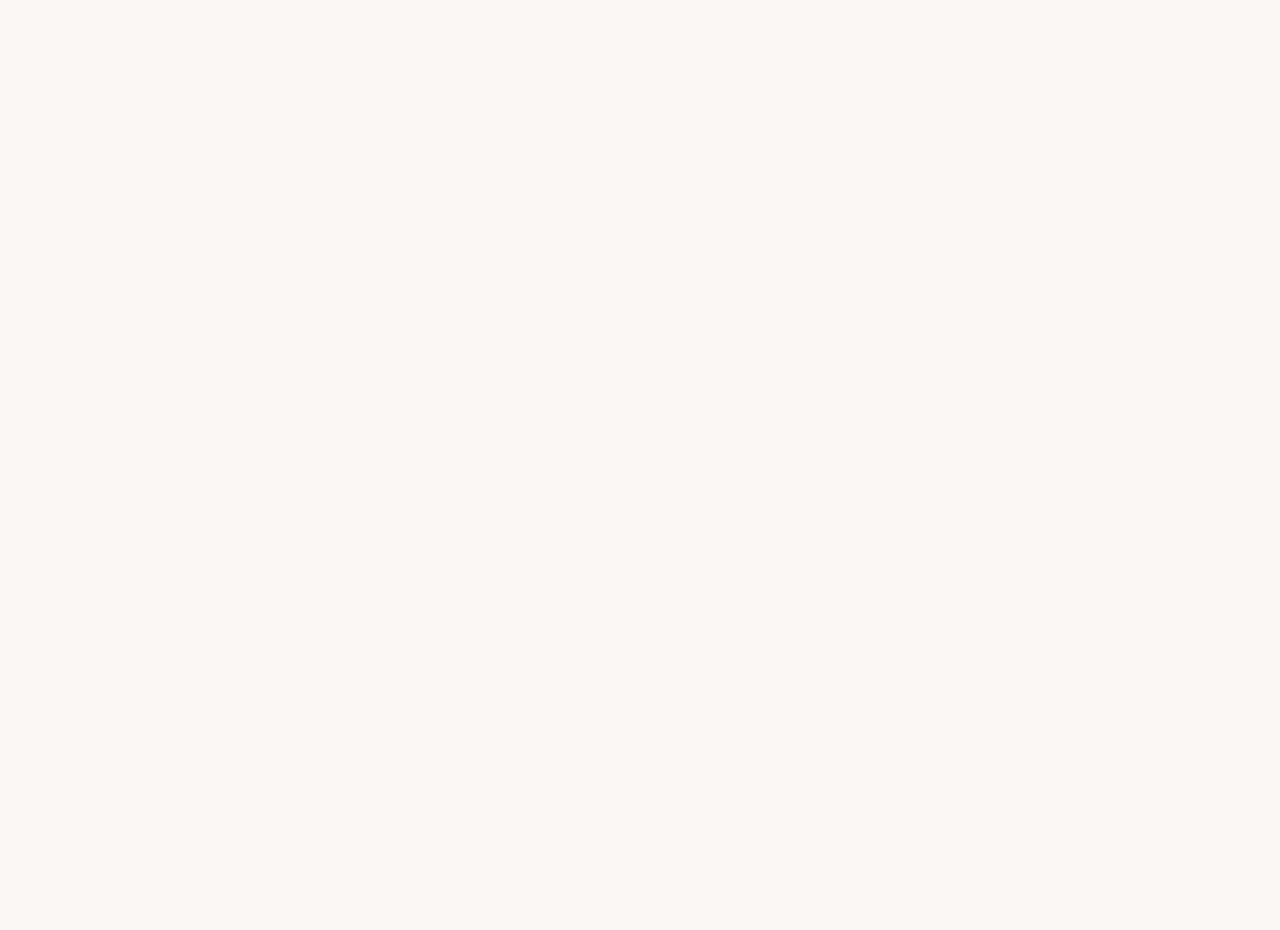
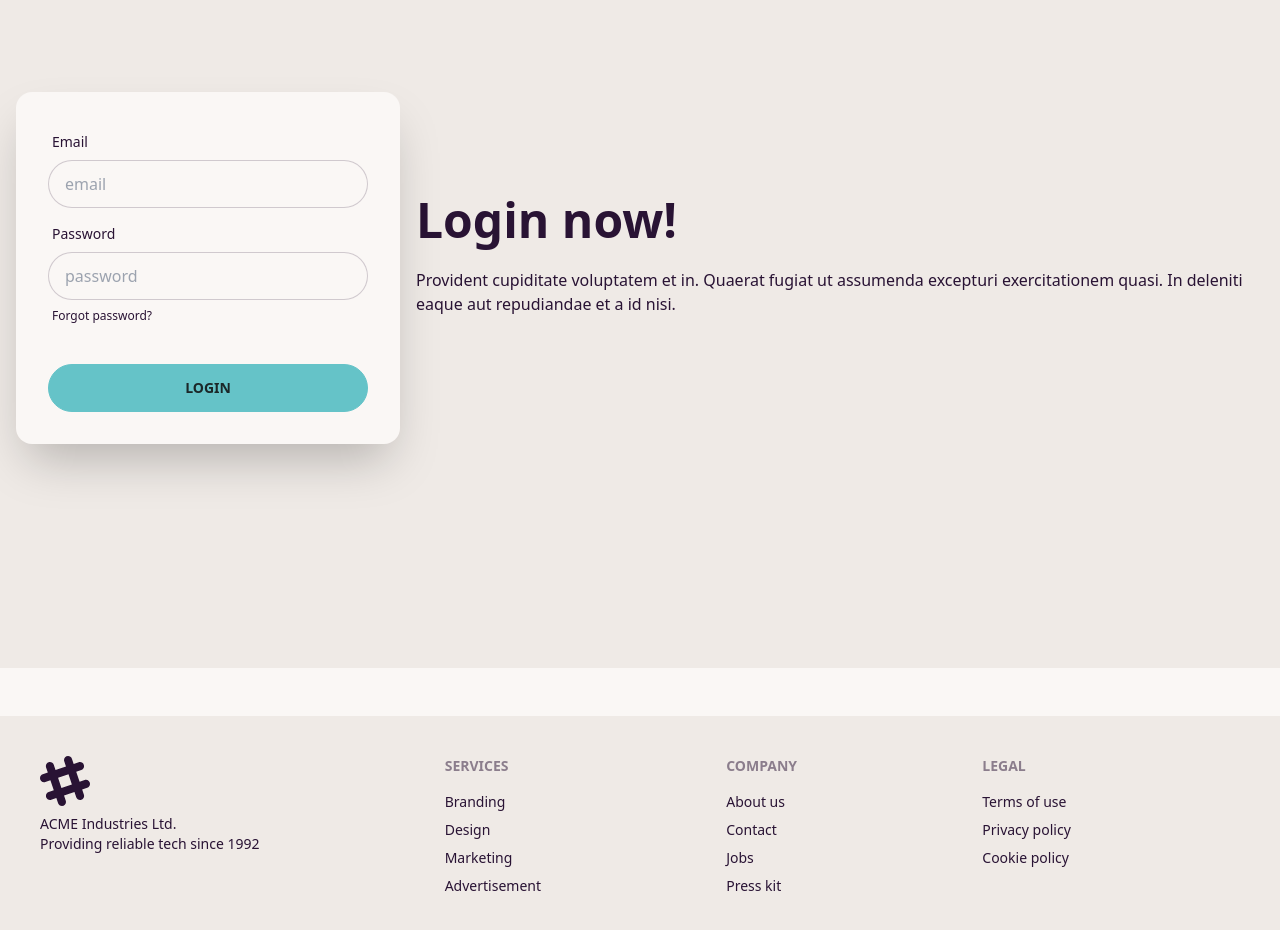
Before and after one commit to AfnanFerdousi/book-catalog-client, a React (Vite) app: page /signin in a window 1280 px wide. Before the commit this address had no page. Shown: the part 200-1130 px from the top of the page. Before the commit the page ends 800 px from the top, so only its background shows below. Built offline with nearby package versions, Linux system fonts and the light colour scheme.

Commit message:
sign up done

```diff
--- a/src/components/Banner.tsx
+++ b/src/components/Banner.tsx
@@ -1,9 +1,10 @@
 import React from 'react';
+import { Link } from 'react-router-dom';
 
 const Banner = () => {
     return (
         <div
-            className="hero min-h-screen min-w-[98.5vw]"
+            className="hero min-h-[80vh] min-w-[98.5vw]"
             style={{
                 backgroundImage:
                     "url(https://wordsrated.com/wp-content/uploads/2022/02/Number-of-Books-Published-Per-Year.jpg)",
@@ -13,13 +14,13 @@ const Banner = () => {
             <div className="hero-content ">
 
                 <div className='text-center'>
-                    <h1 className="text-5xl font-bold">Box Office News!</h1>
-                    <p className="py-6">
+                    <h1 className="text-5xl font-bold text-white">Start Your Amazing Reading Experience</h1>
+                    <p className="py-6 text-[#eee4e4]">
                         Provident cupiditate voluptatem et in. Quaerat fugiat ut
                         assumenda excepturi exercitationem quasi. In deleniti
                         eaque aut repudiandae et a id nisi.
                     </p>
-                    <button className="btn btn-primary">Get Started</button>
+                    <Link to="/books" className="btn btn-primary">Explore</Link>
                 </div>
             </div>
         </div>
--- /dev/null
+++ b/src/layouts/Footer.tsx
@@ -0,0 +1,48 @@
+import React from 'react';
+
+const Footer = () => {
+    return (
+        <footer className="footer p-10 bg-base-200 text-base-content mt-12">
+            <div>
+                <svg
+                    width="50"
+                    height="50"
+                    viewBox="0 0 24 24"
+                    xmlns="http://www.w3.org/2000/svg"
+                    fillRule="evenodd"
+                    clipRule="evenodd"
+                    className="fill-current"
+                >
+                    <path d="M22.672 15.226l-2.432.811.841 2.515c.33 1.019-.209 2.127-1.23 2.456-1.15.325-2.148-.321-2.463-1.226l-.84-2.518-5.013 1.677.84 2.517c.391 1.203-.434 2.542-1.831 2.542-.88 0-1.601-.564-1.86-1.314l-.842-2.516-2.431.809c-1.135.328-2.145-.317-2.463-1.229-.329-1.018.211-2.127 1.231-2.456l2.432-.809-1.621-4.823-2.432.808c-1.355.384-2.558-.59-2.558-1.839 0-.817.509-1.582 1.327-1.846l2.433-.809-.842-2.515c-.33-1.02.211-2.129 1.232-2.458 1.02-.329 2.13.209 2.461 1.229l.842 2.515 5.011-1.677-.839-2.517c-.403-1.238.484-2.553 1.843-2.553.819 0 1.585.509 1.85 1.326l.841 2.517 2.431-.81c1.02-.33 2.131.211 2.461 1.229.332 1.018-.21 2.126-1.23 2.456l-2.433.809 1.622 4.823 2.433-.809c1.242-.401 2.557.484 2.557 1.838 0 .819-.51 1.583-1.328 1.847m-8.992-6.428l-5.01 1.675 1.619 4.828 5.011-1.674-1.62-4.829z"></path>
+                </svg>
+                <p>
+                    ACME Industries Ltd.
+                    <br />
+                    Providing reliable tech since 1992
+                </p>
+            </div>
+            <div>
+                <span className="footer-title">Services</span>
+                <a className="link link-hover">Branding</a>
+                <a className="link link-hover">Design</a>
+                <a className="link link-hover">Marketing</a>
+                <a className="link link-hover">Advertisement</a>
+            </div>
+            <div>
+                <span className="footer-title">Company</span>
+                <a className="link link-hover">About us</a>
+                <a className="link link-hover">Contact</a>
+                <a className="link link-hover">Jobs</a>
+                <a className="link link-hover">Press kit</a>
+            </div>
+            <div>
+                <span className="footer-title">Legal</span>
+                <a className="link link-hover">Terms of use</a>
+                <a className="link link-hover">Privacy policy</a>
+                <a className="link link-hover">Cookie policy</a>
+            </div>
+        </footer>
+    );
+};
+
+export default Footer;
--- a/src/layouts/MainLayout.tsx
+++ b/src/layouts/MainLayout.tsx
@@ -1,3 +1,4 @@
+import Footer from './Footer';
 import Navbar from './Navbar';
 import { Outlet } from 'react-router-dom';
 
@@ -8,6 +9,7 @@ const MainLayout = () => {
             <div className="mx-auto">
                 <Outlet />
             </div>
+            <Footer/>
         </>
     );
 };
--- /dev/null
+++ b/src/pages/SignIn.tsx
@@ -0,0 +1,55 @@
+import React from 'react';
+
+const SignIn = () => {
+    return (
+        <div className="hero min-h-screen bg-base-200">
+            <div className="hero-content flex-col lg:flex-row-reverse">
+                <div className="text-center lg:text-left">
+                    <h1 className="text-5xl font-bold">Login now!</h1>
+                    <p className="py-6">
+                        Provident cupiditate voluptatem et in. Quaerat fugiat ut
+                        assumenda excepturi exercitationem quasi. In deleniti
+                        eaque aut repudiandae et a id nisi.
+                    </p>
+                </div>
+                <div className="card flex-shrink-0 w-full max-w-sm shadow-2xl bg-base-100">
+                    <div className="card-body">
+                        <div className="form-control">
+                            <label className="label">
+                                <span className="label-text">Email</span>
+                            </label>
+                            <input
+                                type="text"
+                                placeholder="email"
+                                className="input input-bordered"
+                            />
+                        </div>
+                        <div className="form-control">
+                            <label className="label">
+                                <span className="label-text">Password</span>
+                            </label>
+                            <input
+                                type="text"
+                                placeholder="password"
+                                className="input input-bordered"
+                            />
+                            <label className="label">
+                                <a
+                                    href="#"
+                                    className="label-text-alt link link-hover"
+                                >
+                                    Forgot password?
+                                </a>
+                            </label>
+                        </div>
+                        <div className="form-control mt-6">
+                            <button className="btn btn-primary">Login</button>
+                        </div>
+                    </div>
+                </div>
+            </div>
+        </div>
+    );
+};
+
+export default SignIn;
--- /dev/null
+++ b/src/pages/SignUp.tsx
@@ -0,0 +1,86 @@
+/* eslint-disable @typescript-eslint/no-misused-promises */
+/* eslint-disable @typescript-eslint/no-unsafe-member-access */
+/* eslint-disable @typescript-eslint/no-unsafe-call */
+import React from "react";
+import { useForm } from "react-hook-form";
+import { IUser } from "../types/globalTypes";
+import { useCreateUserMutation } from "../redux/features/auth/authApi";
+import { toast } from "react-toastify";
+import Loader from "../components/shared/Loader";
+import { useNavigate } from "react-router-dom";
+
+const SignUp = () => {
+    const { register, handleSubmit } = useForm<IUser>();
+    const createUserMutation = useCreateUserMutation();
+    const [createUser, { isLoading }] = createUserMutation;
+    const navigate = useNavigate()
+    if (isLoading) {
+        return <Loader />;
+    }
+
+    const handleSubmitData = async (data: IUser) => {
+       try {
+           await createUser(data);
+           toast.success("User Created!");
+           navigate("/");
+       } catch (error) {
+           toast.error("Something went wrong!");
+       }
+    };
+    return (
+        <div className="hero min-h-[80vh]">
+            <div className="hero-content flex">
+                <div className="text-center lg:text-left">
+                    <h1 className="text-5xl font-bold">Sign Up</h1>
+                    <p className="py-6 w-[80%]">
+                        Provident cupiditate voluptatem et in. Quaerat fugiat ut
+                        assumenda excepturi exercitationem quasi. In deleniti
+                        eaque aut repudiandae et a id nisi.
+                    </p>
+                </div>
+                <div className="card w-full shadow-2xl bg-base-100">
+                    <div className="card-body">
+                        <form onSubmit={handleSubmit(handleSubmitData)}>
+                            <div className="form-control">
+                                <label className="label">
+                                    <span className="label-text">Email</span>
+                                </label>
+                                <input
+                                    type="text"
+                                    placeholder="email"
+                                    className="input input-bordered"
+                                    {...register("email", {
+                                        required: true,
+                                    })}
+                                />
+                            </div>
+                            <div className="form-control">
+                                <label className="label">
+                                    <span className="label-text">Password</span>
+                                </label>
+                                <input
+                                    type="text"
+                                    placeholder="password"
+                                    {...register("password", {
+                                        required: true,
+                                    })}
+                                    className="input input-bordered"
+                                />
+                            </div>
+                            <div className="form-control mt-6">
+                                <button
+                                    type="submit"
+                                    className="btn btn-primary"
+                                >
+                                    Sign Up
+                                </button>
+                            </div>
+                        </form>
+                    </div>
+                </div>
+            </div>
+        </div>
+    );
+};
+
+export default SignUp;
--- a/src/redux/features/auth/authApi.ts
+++ b/src/redux/features/auth/authApi.ts
@@ -1,17 +1,23 @@
-import { IUserApiData } from '../../../types/globalTypes';
-import api from './../../api/apiSlice';
+// authApi.ts
 
+// Import necessary dependencies and types
+import { IUserApiData } from "../../../types/globalTypes";
+import api from "./../../api/apiSlice";
+
+// Define the authApi and its endpoints
 const authApi = api.injectEndpoints({
     endpoints: (build) => ({
-        createUser: build.mutation({
-            query: (user: IUserApiData) => ({
-                url: '/auth/signup',
-                method: 'POST',
+        createUser: build.mutation<IUserApiData, IUserApiData>({
+            // The query function receives user data and returns the fetch configuration
+            query: (user) => ({
+                url: "/auth/signup",
+                method: "POST",
                 body: user,
-                credentials: 'include',
+                credentials: "include",
             }),
         }),
     }),
-})
+});
 
-export const { useCreateUserMutation } = authApi
+// Export the generated hooks
+export const { useCreateUserMutation } = authApi;
--- a/src/redux/features/auth/authSlice.ts
+++ b/src/redux/features/auth/authSlice.ts
@@ -1,5 +1,5 @@
+import { PayloadAction, createSlice } from "@reduxjs/toolkit";
 import { IBook } from "../../../types/globalTypes";
-import { PayloadAction, createSlice } from "@reduxjs/toolkit";
 
 export interface IUser {
     user: {
@@ -23,7 +23,6 @@ const initialState: IUser = {
     token: null,
 };
 
-
 const authSlice = createSlice({
     name: "auth",
     initialState,
--- a/src/types/globalTypes.ts
+++ b/src/types/globalTypes.ts
@@ -60,6 +60,6 @@ export type IUserApiData = {
 export type IUser = {
     email: string;
     password: string;
-    wishlist: IBook[];
+    wishlist?: IBook[];
     _id: string;
 };
```
Also changed, not shown: src/routes/routes.tsx (+10 -0 lines).
